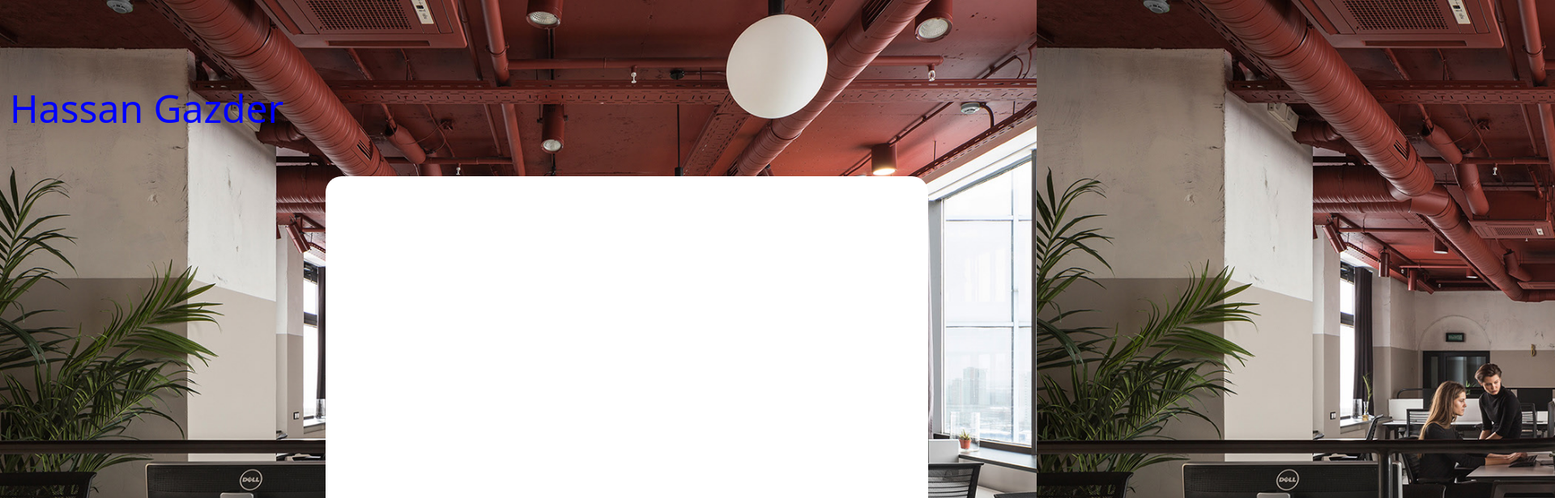
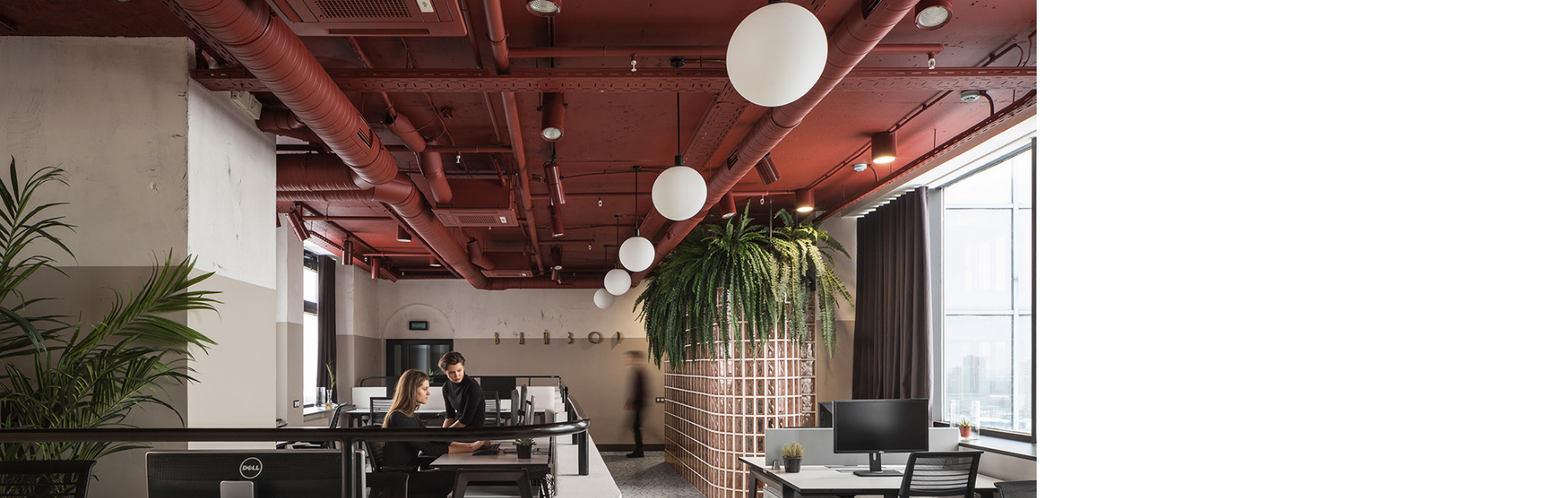
Before and after one commit to HassanGazder/login-form-design, a plain HTML site: page index.html in a window 1280 px wide. Shown: the top 616 px of the page at 81% size, 1920 px wide, since content can reach past the window. Drawn offline with nearby package versions, Linux system fonts and the light colour scheme.

Commit message:
structure desig

```diff
--- a/index.html
+++ b/index.html
@@ -15,25 +15,7 @@
 </head>
 
 <body>
-    <section class="hero">
-        <div class="container-fluid">
-            <div class="row">
-                <div class="col-lg-4 logo py-5">Hassan Gazder</div>
 
-            </div>
-            <div class="container">
-            <div class="col-lg-8">
-                <div class="main-box">
-
-                </div>
-            </div>
-        </div>
-        </div>
-
-
-
-
-    </section>
 
     <script src="https://cdn.jsdelivr.net/npm/bootstrap@5.0.2/dist/js/bootstrap.bundle.min.js"
         integrity="sha384-MrcW6ZMFYlzcLA8Nl+NtUVF0sA7MsXsP1UyJoMp4YLEuNSfAP+JcXn/tWtIaxVXM"
```
